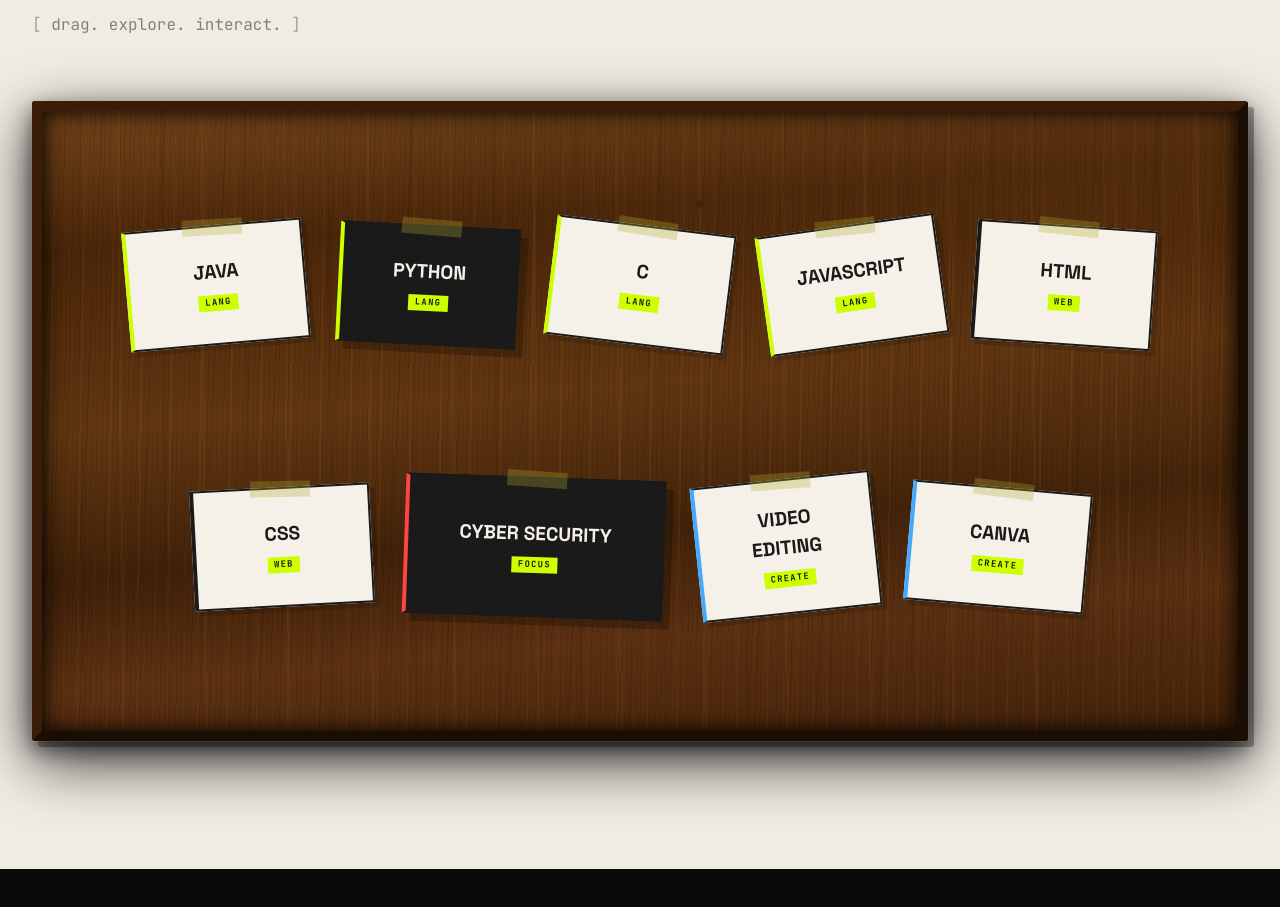
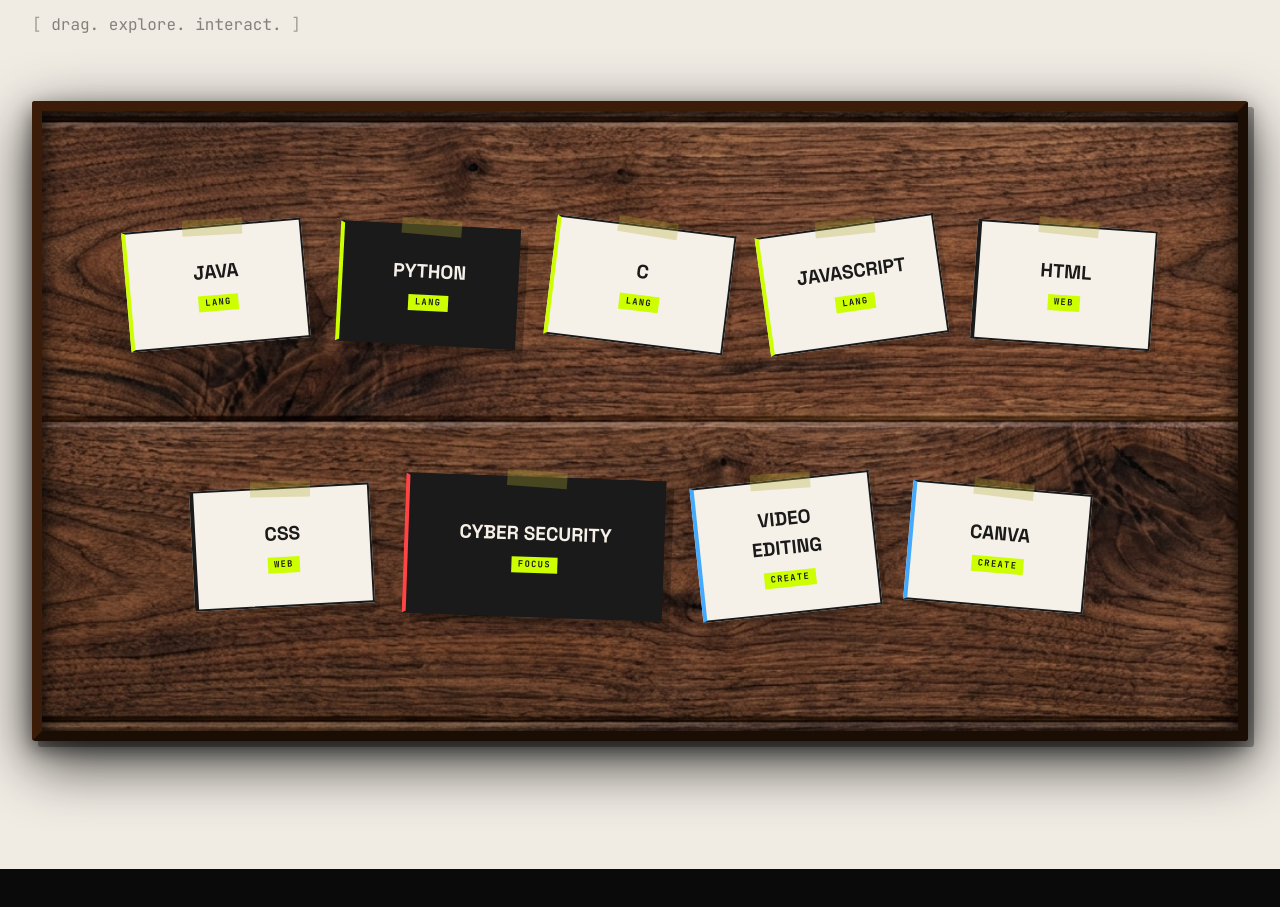
Before and after one commit to LakshyaBhivgade4/Portfolio, a plain HTML site: page index.html in a window 1280 px wide. Shown: the part 5555-6462 px from the top of the page. Drawn offline with nearby package versions, Linux system fonts and the light colour scheme.

Commit message:
Skills wall: real wood texture image instead of CSS gradients

```diff
--- a/style.css
+++ b/style.css
@@ -1841,107 +1841,32 @@ body.menu-open #menu-overlay {
   gap: 2rem;
   padding: var(--space-lg);
 
-  /* ── Dense Realistic Wood Board ── */
-  background-color: #5c3310;
-  background-image:
-    /* Knot 1 — dark eye-shaped ring */
-    radial-gradient(ellipse 18px 12px at 15% 28%, rgba(30,12,4,0.55) 0%, rgba(80,40,10,0.25) 50%, transparent 70%),
-    /* Knot 2 */
-    radial-gradient(ellipse 14px 9px at 82% 68%, rgba(25,10,3,0.5) 0%, rgba(70,35,8,0.2) 50%, transparent 70%),
-    /* Knot 3 small */
-    radial-gradient(ellipse 10px 7px at 55% 15%, rgba(28,11,3,0.45) 0%, rgba(60,30,8,0.18) 50%, transparent 70%),
-    /* Light highlight band — wood gloss */
-    linear-gradient(180deg,
-      rgba(220,160,80,0.07) 0%,
-      transparent 20%,
-      rgba(200,130,50,0.05) 50%,
-      transparent 80%,
-      rgba(180,100,30,0.06) 100%
-    ),
-    /* Primary dense grain — tight dark lines */
-    repeating-linear-gradient(
-      91.5deg,
-      transparent 0px,
-      transparent 3px,
-      rgba(30,10,2,0.18) 3px,
-      rgba(30,10,2,0.18) 4px,
-      transparent 4px,
-      transparent 9px,
-      rgba(20,8,1,0.12) 9px,
-      rgba(20,8,1,0.12) 10px
-    ),
-    /* Secondary grain — medium spacing */
-    repeating-linear-gradient(
-      90.8deg,
-      transparent 0px,
-      transparent 12px,
-      rgba(180,100,30,0.1) 12px,
-      rgba(180,100,30,0.1) 14px,
-      transparent 14px,
-      transparent 28px,
-      rgba(100,50,10,0.14) 28px,
-      rgba(100,50,10,0.14) 30px
-    ),
-    /* Wide grain bands — like annual rings */
-    repeating-linear-gradient(
-      89.5deg,
-      transparent 0px,
-      transparent 40px,
-      rgba(40,18,4,0.09) 40px,
-      rgba(40,18,4,0.09) 44px,
-      transparent 44px,
-      transparent 80px,
-      rgba(200,140,60,0.06) 80px,
-      rgba(200,140,60,0.06) 83px
-    ),
-    /* Slight diagonal drift to break uniformity */
-    repeating-linear-gradient(
-      93deg,
-      transparent 0px,
-      transparent 60px,
-      rgba(15,6,1,0.07) 60px,
-      rgba(15,6,1,0.07) 62px
-    ),
-    /* Deep walnut base — dark rich wood */
-    linear-gradient(175deg,
-      #6b3d15 0%,
-      #4a2609 20%,
-      #5c3310 45%,
-      #3e2008 65%,
-      #5a3012 80%,
-      #3c1e07 100%
-    );
-
-  background-size:
-    100% 100%, 100% 100%, 100% 100%,  /* knots + gloss */
-    100% 100%,                          /* highlight band */
-    100% 100%,                          /* primary grain */
-    100% 100%,                          /* secondary grain */
-    100% 100%,                          /* wide bands */
-    100% 100%,                          /* diagonal drift */
-    100% 100%;                          /* base */
-
-  /* Thick dark wood frame — like a real mounted board */
+  /* ── Real Wood Texture ── */
+  background-image: url('wood_texture.jpg');
+  background-size: cover;
+  background-position: center;
+  background-repeat: no-repeat;
+
+  /* Thick dark wood frame */
   border: 10px solid #261204;
   border-top-color: #3a1c08;
   border-left-color: #3a1c08;
   border-bottom-color: #1a0d03;
   border-right-color: #1a0d03;
   border-radius: 3px;
-  outline: 1px solid rgba(255,180,80,0.1);
 
   box-shadow:
-    /* inner edge shadow — board depth */
-    inset 0 0 30px rgba(0,0,0,0.6),
-    inset 4px 4px 12px rgba(0,0,0,0.4),
-    inset -4px -4px 12px rgba(0,0,0,0.35),
-    /* subtle inner top glow — light catching the wood */
-    inset 0 1px 0 rgba(220,160,80,0.12),
-    /* outer wall drop shadow — mounted on dark wall */
+    inset 0 0 40px rgba(0,0,0,0.5),
+    inset 4px 4px 16px rgba(0,0,0,0.4),
+    inset -4px -4px 16px rgba(0,0,0,0.35),
+    inset 0 1px 0 rgba(220,160,80,0.1),
     0 20px 60px rgba(0,0,0,0.8),
     0 8px 20px rgba(0,0,0,0.5),
     6px 6px 0 rgba(0,0,0,0.3);
 }
+
+
+
 
 .skill-sticker {
   width: 180px;
```
Also changed, not shown: wood_texture.jpg (added).
